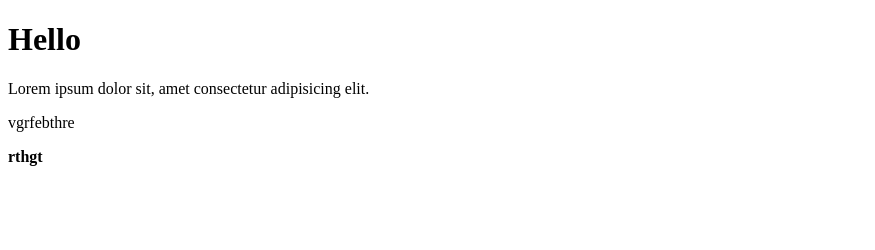
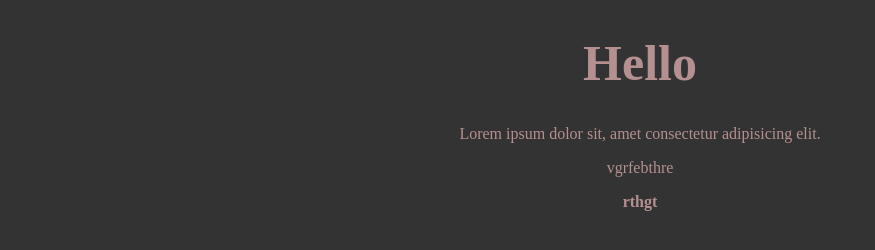
Before and after one commit to Denis856/git_test, a plain HTML site: page hello.html in a window 1280 px wide. Shown: the whole page, without its empty margins (0-875 px from the left). Drawn offline with Linux system fonts and the light colour scheme.

Commit message:
add file

```diff
--- a/hello.html
+++ b/hello.html
@@ -4,6 +4,7 @@
    <meta charset="UTF-8">
    <meta http-equiv="X-UA-Compatible" content="IE=edge">
    <meta name="viewport" content="width=device-width, initial-scale=1.0">
+   <link rel="stylesheet" href="style.css">
    <title>Document</title>
 </head>
 <body>
--- /dev/null
+++ b/style.css
@@ -0,0 +1,10 @@
+body {
+   text-align: center;
+   background: #333;
+   color: rgb(181, 144, 144);
+}
+
+
+h1 {
+   font-size: 50px;
+}
```
